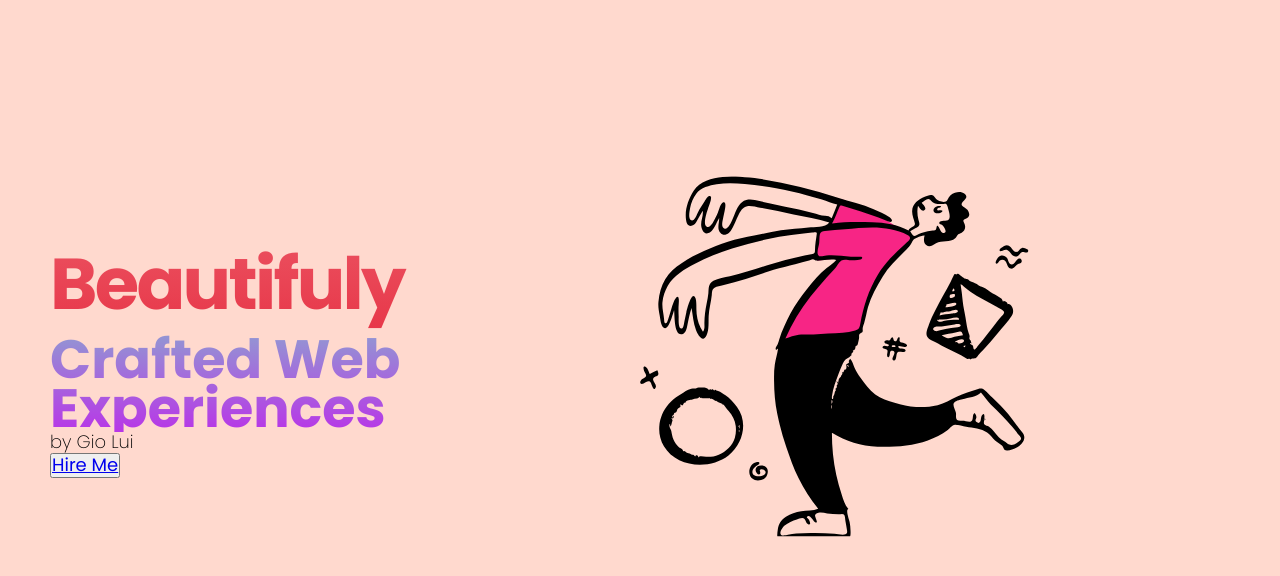
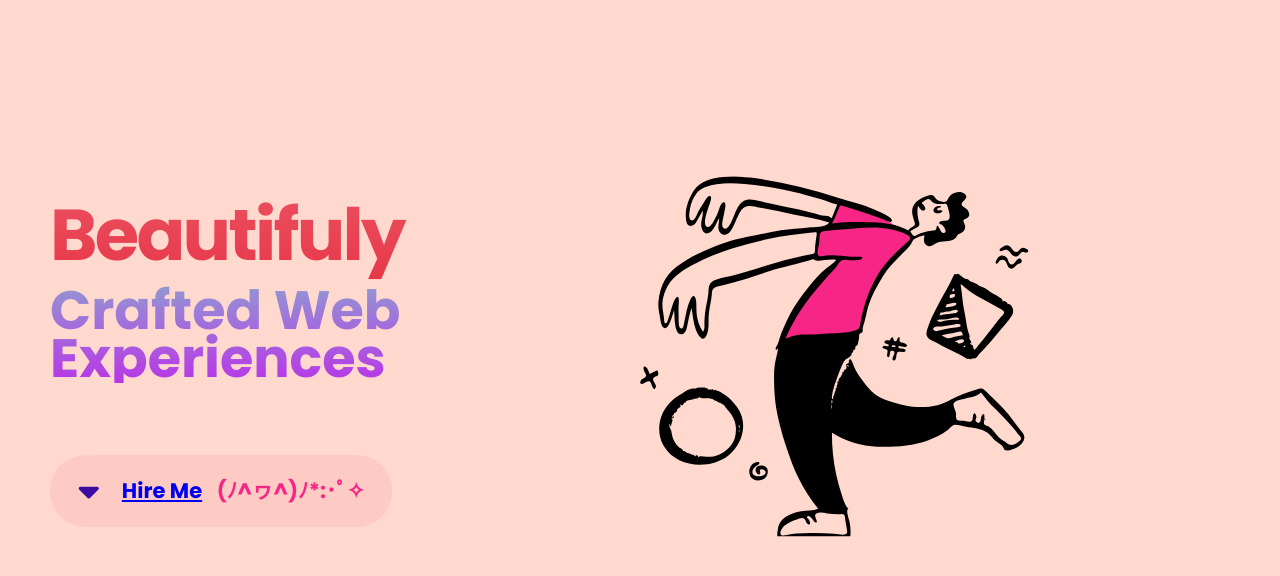
Before and after one commit to GioLorenzo/PORTFOLIO, a website: page index.html in a window 1280 px wide. Shown: the part 84-660 px from the top of the page. Drawn offline with Linux system fonts and the light colour scheme.

Commit message:
added section

```diff
--- a/index.html
+++ b/index.html
@@ -51,10 +51,10 @@
             <div class="main__content">
                 <h1>Beautifuly</h1>
                 <h2>Crafted Web Experiences</h2>
-                <p>by Gio Lui</p>
-                <button class="main__btn">
-                    <a href="#">Hire Me</a>
-                </button>
+                <div class="meet">
+                    <i class="fas fa-sort-down fa-2x"></i>
+                    <h3><a href="#" class="hire-me">Hire Me</a> <span> (ﾉ^ヮ^)ﾉ*:･ﾟ✧</span></h3>
+                </div>
             </div>
             <div class="main__img--container">
                 <img src="./assets/img/pic1.svg" alt="SVG animated image of professional business" id="main__img">
--- a/scss/_-style.scss
+++ b/scss/_-style.scss
@@ -3,7 +3,8 @@
 
 :root {
   --clr-bg-main: #ffd9ce;
-  --clr-nav-bg: #2d2a32;
+  --clr-nav-bg: rgb(45, 42, 50);
+  --clr-background-light: rgba(235, 81, 96, 0.1);
   --clr-nav-dark: #1E1C21;
   --clr-blue: #9395d3;
   --clr-purple: #b836e7;
@@ -331,3 +332,37 @@ body {
   -webkit-text-fill-color: transparent;
   -moz-text-fill-color: transparent;
 }
+
+.main__content p {
+  margin-top: 1rem;
+  font-size: 2rem;
+  font-weight: 200;
+}
+
+.meet {
+    display: flex;
+    justify-content: space-around;
+    align-items: center;
+    background-color: var(--clr-background-light);
+    width: 19em;
+    padding: 1em;
+    border-radius: 35px;
+    margin-top: 4rem;
+
+    i {
+      position: relative;
+      bottom: 6px;
+      margin-right: 3px;
+      color: rgb(58, 12, 163);
+      animation: bouncy 400ms alternate-reverse 1s infinite;
+    }
+
+    h3 {
+      color: #3A0CA3;
+
+      span {
+        color: #F72585;
+        margin-left: 10px;
+      }
+    }
+  }
```
Also changed, not shown: css/style.css, 1 other file.
